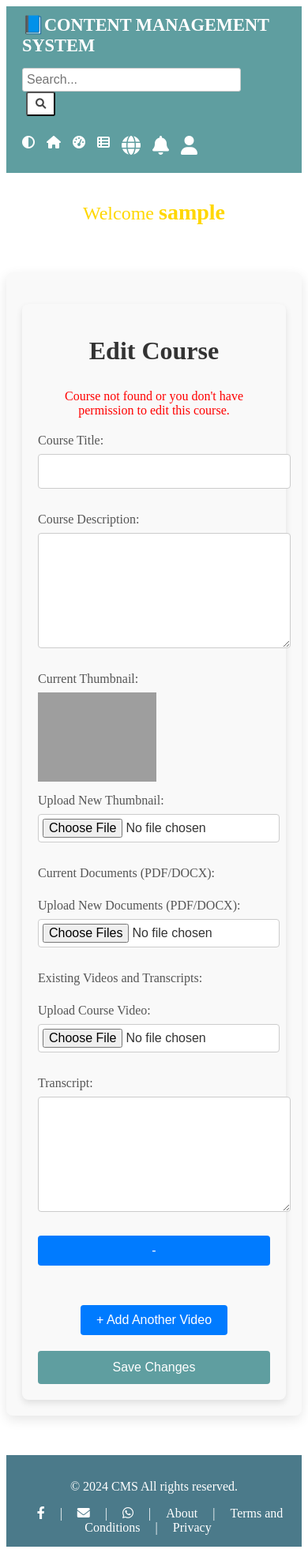
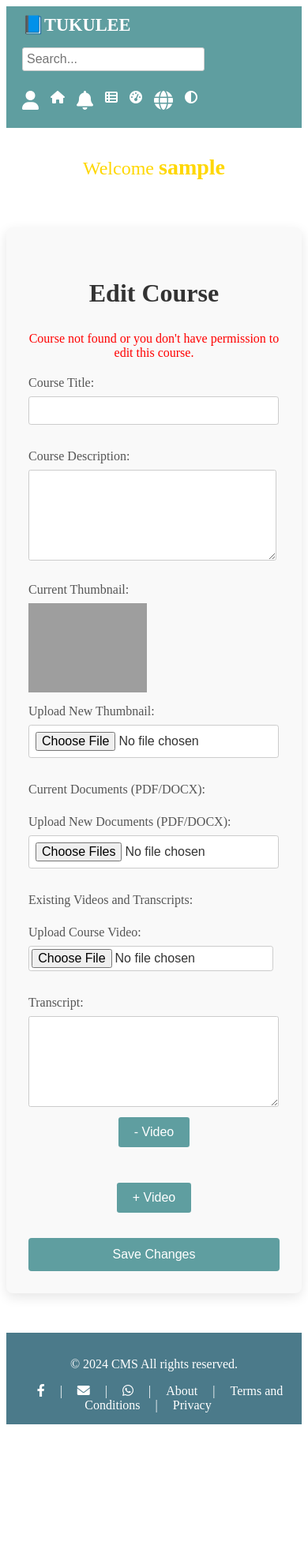
Before and after one commit to NidupDorji/cms, a PHP site: page /teacher/edit_course.php?id=1 in a window 390 px wide. Shown: the whole page at 79% size. After the commit the page ends 1804 px from the top, so only its background shows below. Run offline with PHP 8.4, Linux system fonts and the light colour scheme; the visitor is signed in with stand-in values (Sample User, id 1); data that the repository does not hold is empty; grey boxes are pictures that could not be loaded.

Commit message:
TI, 375px responsive, home.php edit_course.php, Create_a_new_course

```diff
--- a/css/styles.css
+++ b/css/styles.css
@@ -796,6 +796,7 @@ body.dark-mode .display-section ul li a:hover {
     flex-direction: column;
   }
 }
+
 /* Course Materials section ends */
 
 
--- a/teacher/edit_course.php
+++ b/teacher/edit_course.php
@@ -277,7 +277,7 @@ if ($_SERVER['REQUEST_METHOD'] == 'POST') {
           $videoQuery = $conn->query("SELECT video_id, video_title, transcript FROM videos WHERE course_id = $courseId");
           while ($video = $videoQuery->fetch_assoc()) {
             echo '<p>' . htmlspecialchars($video['video_title']) . ' <button type="submit" name="delete_video" value="' . htmlspecialchars($video['video_id']) . '">Delete</button></p>';
-            echo '<textarea name="existing_video_transcripts[' . $video['video_id'] . ']" rows="3">' . htmlspecialchars($video['transcript']) . '</textarea>';
+            echo '<textarea class="existing_video_transcripts" name="existing_video_transcripts[' . $video['video_id'] . ']" rows="3">' . htmlspecialchars($video['transcript']) . '</textarea>';
           }
           ?>
         </div>
@@ -292,13 +292,14 @@ if ($_SERVER['REQUEST_METHOD'] == 'POST') {
             <div class="transcript-upload">
               <label for="transcript">Transcript:</label>
               <textarea id="transcript" name="transcript[]"></textarea>
+              <button type="button" class="remove-video">- Video</button>
             </div>
-            <button type="button" class="remove-video">-</button>
           </div>
         </div>
-        <button type="button" id="add-video" class="toggle-button">+ Add Another Video</button>
+        <button type="button" id="add-video" class="toggle-button">+ Video</button>
 
-        <button type="submit">Save Changes</button>
+
+        <button class="save-btn" type="submit">Save Changes</button>
       </form>
     </div>
   </div>
@@ -335,7 +336,7 @@ if ($_SERVER['REQUEST_METHOD'] == 'POST') {
       const removeButton = document.createElement("button");
       removeButton.type = "button";
       removeButton.classList.add("remove-video");
-      removeButton.innerHTML = "-";
+      removeButton.innerHTML = "- Video";
       removeButton.addEventListener("click", function() {
         videoTranscriptGroup.remove();
       });
--- a/teacher/home.php
+++ b/teacher/home.php
@@ -237,6 +237,3 @@ if ($_SERVER['REQUEST_METHOD'] === 'POST') {
 </script>
 
 </html>
-<?php
-mysqli_close($conn)
-?>
--- a/teacher/styles.css
+++ b/teacher/styles.css
@@ -41,7 +41,12 @@ nav {
 
 .hamburger-menu i {
   font-size: 32px;
+  color:black;
 }
+body.dark-mode .hamburger-menu i {
+  color: white;
+}
+
 
 /* Hide the nav menu on smaller screens initially */
 #nav-menu {
@@ -108,7 +113,7 @@ body.dark-mode .dropdown-content a:hover {
   /* Slight hover effect in dark mode */
 }
 
-@media screen and (max-width: 380px) {
+@media screen and (max-width: 375px) {
 
   /* iPhone SE screen width */
   #nav-menu {
@@ -136,11 +141,11 @@ body.dark-mode .dropdown-content a:hover {
     position: fixed;
     top: 0;
     left: 0;
-    width: 60%;
+    width: 40%;
     height: 100%;
     background-color: rgba(95, 158, 160, 0.95);
-    padding-top: 40px;
-    padding-left: 10px;
+    padding-top: 50px;
+    padding-left: 32px;
     z-index: 1000;
     overflow-y: scroll;
   }
@@ -193,12 +198,23 @@ body.dark-mode .dropdown-content a:hover {
     color: black;
   }
 
+    table th:nth-child(2),
+    /* Hides the Course Description header */
+    table td:nth-child(2) {
+      /* Hides the Course Description data */
+      display: none;
+    }
 }
 
 body.dark-mode #nav-menu.active {
   background-color: rgba(31, 31, 31, 0.95);
 }
-
+.edit-button{
+  color:black;
+}
+body.dark-mode .edit-button{
+  color:white;
+}
 
 @media screen and (min-width: 381px) {
   .hamburger-menu {
@@ -416,36 +432,41 @@ footer a {
   /* Space between form groups */
 }
 
+#course_title,
+#course_description,
+#new_thumbnail,
+#new_documents{
+  width: 94%;
+  padding:0.5em;
+}
+.existing_video_transcripts{
+  width:95%;
+}
+
+
+
 /* Label Styles */
 .container form label {
   font-size: 1em;
-  /* Standard font size */
   color: #555;
-  /* Medium gray color */
   margin-bottom: 8px;
-  /* Space between label and input */
   font-weight: 500;
-  /* Medium font weight */
+}
+body.dark-mode .container form label{
+    color: #fff;
 }
 
 /* Input and Textarea Styles */
 .container form input[type="text"],
 .container form textarea,
 .container form input[type="file"] {
-  padding: 12px;
-  /* Internal spacing */
+  padding: 0.5em;
   border: 1px solid #ccc;
-  /* Light border */
-  border-radius: 4px;
-  /* Slightly rounded corners */
+  border-radius: 0.2em;
   font-size: 1em;
-  /* Standard font size */
   color: #333;
-  /* Dark text color */
   background-color: #fff;
-  /* White background */
   transition: border-color 0.3s ease;
-  /* Smooth transition for focus effect */
 }
 
 /* Input and Textarea Focus Styles */
@@ -461,69 +482,50 @@ footer a {
 /* Textarea Specific Styles */
 .container form textarea {
   resize: vertical;
-  /* Allows vertical resizing only */
-  min-height: 120px;
-  /* Sets minimum height */
+  min-height: 100px;
 }
 
 /* File Input Styles */
 .container form input[type="file"] {
-  padding: 5px;
-  /* Smaller padding for file inputs */
+  padding: 0.2em;
 }
 
 /* Submit Button Styles */
 .container form button[type="submit"] {
-  padding: 14px 20px;
-  /* Button padding */
+  padding: 0.4em 0.6em;
   background-color: #5F9EA0;
-  /* Teal background color */
   color: #fff;
-  /* White text color */
   border: none;
-  /* Removes default border */
   border-radius: 4px;
-  /* Rounded corners */
   font-size: 1.1em;
-  /* Slightly larger font */
   cursor: pointer;
-  /* Pointer cursor on hover */
   transition: background-color 0.3s ease, transform 0.2s ease;
-  /* Smooth transitions for hover effects */
 }
 
 /* Submit Button Hover Effect */
 .container form button[type="submit"]:hover {
   background-color: #53868B;
-  /* Darker teal on hover */
   transform: translateY(-2px);
-  /* Slight upward movement */
   box-shadow: 0 4px 6px rgba(0, 0, 0, 0.2);
-  /* Adds shadow on hover */
 }
 
 /* Responsive Styles */
 @media (max-width: 600px) {
   .container {
     padding: 20px;
-    /* Reduces padding on small screens */
   }
 
   .container form div {
     margin-bottom: 15px;
-    /* Reduces space between form groups */
   }
 
   .container form button[type="submit"] {
     font-size: 1em;
-    /* Slightly smaller font */
     padding: 12px;
-    /* Reduces button padding */
   }
 }
 
 
-/* dark mode */
 /* Theme Switch - Dark Mode */
 body.dark-mode {
   background-color: #121212;
@@ -711,16 +713,19 @@ body.dark-mode .personal-details ul li:hover {
   background-color: #444;
 }
 
-.toggle-button {
+.toggle-button,
+.remove-video{
   display: block;
-  margin: 20px auto;
-  /* Center the button horizontally */
-  padding: 10px 15px;
+  margin: auto;
+  padding: 0.4em 0.6em;
   background-color: #4B7A8A;
   color: white;
   border: none;
   cursor: pointer;
-  border-radius: 5px;
+  border-radius: 0.2em;
+}
+.save-btn{
+  margin-top:2em;
 }
 
 .toggle-button:hover {
@@ -728,17 +733,14 @@ body.dark-mode .personal-details ul li:hover {
 }
 
 .course-form {
-  /* Initially hide the course form */
-  margin-top: 20px;
+  margin-top: 1em;
   background-color: #f9f9f9;
-  padding: 20px;
-  border-radius: 8px;
-  box-shadow: 0 4px 8px rgba(0, 0, 0, 0.1);
+  padding: 0.5em;
+  /* box-shadow: 0 4px 8px rgba(0, 0, 0, 0.1); */
 }
 
 .course-form-home {
   display: none;
-  /* Initially hide the course form */
   margin-top: 20px;
   background-color: #f9f9f9;
   padding: 20px;
@@ -767,21 +769,21 @@ body.dark-mode .personal-details ul li:hover {
 .course-form input[type="text"],
 .course-form textarea,
 .course-form input[type="file"] {
-  width: 100%;
-  padding: 10px;
-  margin-bottom: 15px;
+  width: 95%;
+  padding: 0.5em;
+  margin-bottom: 1em;
   border: 1px solid #ccc;
-  border-radius: 4px;
+  border-radius: 0.2em;
 }
 
 .course-form button {
-  background-color: #007bff;
+  background-color: #5F9EA0;
   color: #fff;
   border: none;
   padding: 10px 20px;
-  border-radius: 4px;
+  border-radius: 0.2em;
   cursor: pointer;
-  font-size: 16px;
+  font-size: 1em;
 }
 
 .course-form button:hover {
--- a/teacher/utility/header.php
+++ b/teacher/utility/header.php
@@ -3,27 +3,14 @@
     <i class="fas fa-bars"></i>
   </div>
   <div class="logo">
-    <h1>📘CONTENT MANAGEMENT SYSTEM</h1>
+    <h1>📘TUKULEE</h1>
   </div>
   <nav id="nav-menu">
     <div class="search-container">
       <form action="home.php" method="GET" class="search-form">
         <input type="text" name="query" placeholder="Search..." aria-label="Search">
-        <button type="submit"><i class="fas fa-search"></i></button>
+        <button type="submit" style="display:none;"></button>
       </form>
-    </div>
-    <a href="#" id="theme-toggle" title="Theme toggle"><i class="fas fa-adjust"></i></a>
-    <a href="home.php" title="Home"><i class="fas fa-home"></i></a>
-    <a href="#" class="nav-icon" id="dashboard-icon" title="Dashboard"><i class="fas fa-tachometer-alt"></i></a>
-    <a href="#" class="nav-icon" id="categories-icon" title="Categories"><i class="fas fa-th-list"></i></a>
-    <a href="#" id="language-icon" title="Language"><i class="fas fa-globe"></i></a>
-    <div id="language-dropdown" class="dropdown-content language-dropdown">
-      <a href="#">English</a>
-      <a href="#">Dzongkha</a>
-    </div>
-    <a href="#" id="notification-icon" title="Notifications"><i class="fas fa-bell"></i></a>
-    <div id="notification-dropdown" class="dropdown-content notification-dropdown">
-      <p>New notifications!</p>
     </div>
     <a href="#" id="profile-icon"><i class="fas fa-user" title="Home"></i></a>
     <div id="profile-dropdown" class="dropdown-content profile-dropdown">
@@ -33,6 +20,19 @@
       <a href="#" id="profile-link">Help Center</a>
       <a href="<?php echo $_SERVER['PHP_SELF']; ?>?logout='1'">Logout</a>
     </div>
+    <a href="home.php" title="Home"><i class="fas fa-home"></i></a>
+    <a href="#" id="notification-icon" title="Notifications"><i class="fas fa-bell"></i></a>
+    <div id="notification-dropdown" class="dropdown-content notification-dropdown">
+      <p>New notifications!</p>
+    </div>
+    <a href="#" class="nav-icon" id="categories-icon" title="Categories"><i class="fas fa-th-list"></i></a>
+    <a href="#" class="nav-icon" id="dashboard-icon" title="Dashboard"><i class="fas fa-tachometer-alt"></i></a>
+    <a href="#" id="language-icon" title="Language"><i class="fas fa-globe"></i></a>
+    <div id="language-dropdown" class="dropdown-content language-dropdown">
+      <a href="#">English</a>
+      <a href="#">Dzongkha</a>
+    </div>
+    <a href="#" id="theme-toggle" title="Theme toggle"><i class="fas fa-adjust"></i></a>
   </nav>
 
 </header>
```
